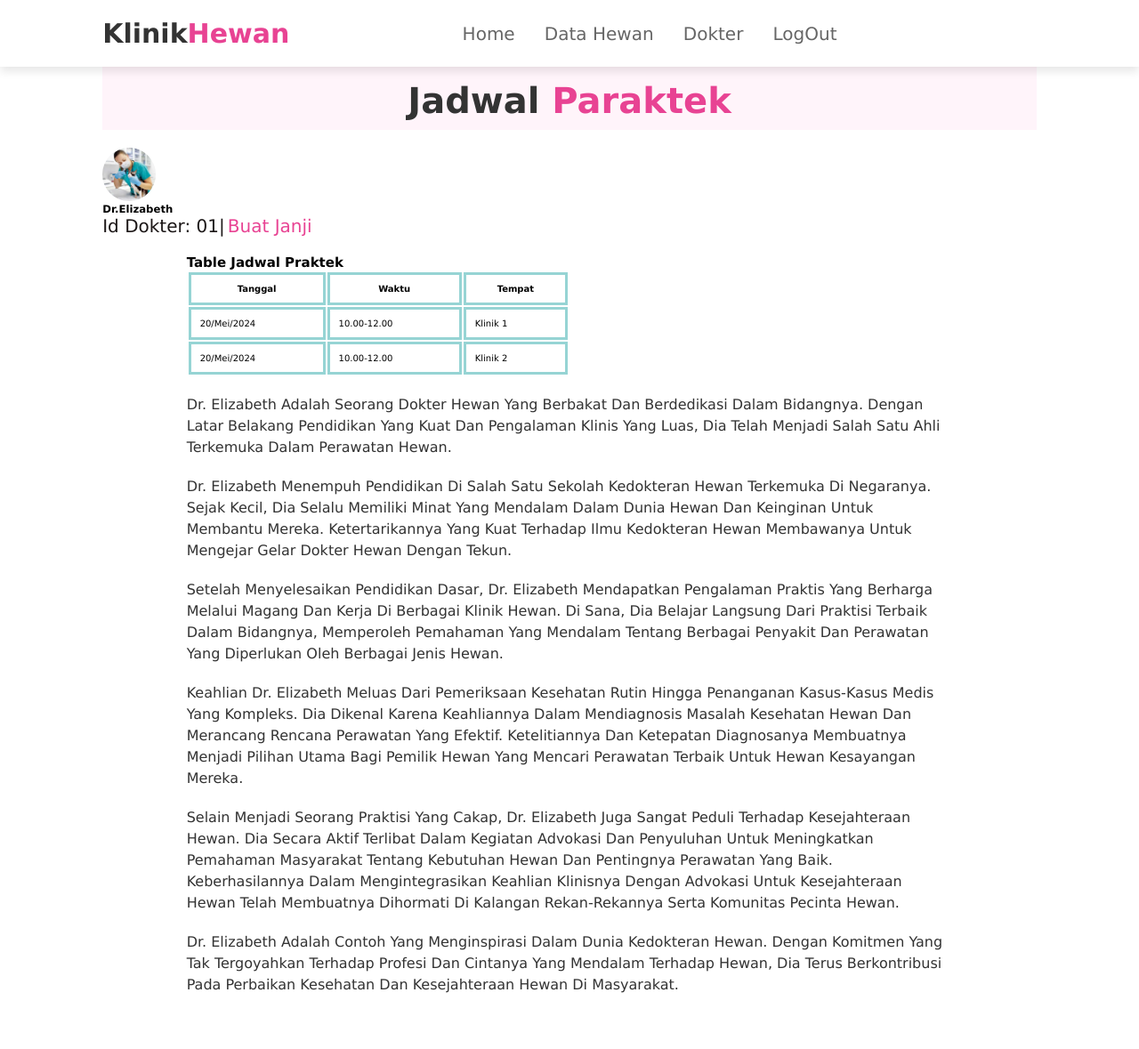
After one commit to NurulAulia84/KELOMPOK-2-klinik-hewan-, a PHP site: page /jadwalDokter.php in a window 1280 px wide. The commit adds this page. Shown: the whole page at 89% size. Run offline with PHP 8.4, Linux system fonts and the light colour scheme; a user stored in the database is signed in.

Commit message:
melakukan perubahan

```diff
--- /dev/null
+++ b/jadwalDokter.php
@@ -0,0 +1,87 @@
+<?php
+session_start();
+if (!isset($_SESSION['username'])) {
+    header("Location: home.php");
+}
+?>
+
+
+<!DOCTYPE html>
+<html lang="en">
+    <head>
+        <meta charset="UTF-8">
+        <meta name="viewport" content="width=device-width, initial-scale=1.0">
+        <link rel="stylesheet" href="styleIndex.css">
+        <title>Sistem Klinik Hewan Online</title>
+    </head>
+    <body>
+        <!--header section starts-->
+        <header>
+
+            <input type="checkbox" name="" id="toggler">
+            <label for="toggler" class="fas fa-bars"></label>
+
+            <a href="#" class="logo">Klinik<span>Hewan</span></a>
+            <nav class="navbar">
+            <a href="home.php">home</a>
+                <a href="data.html">data hewan</a>
+                <a href="dokter.php">dokter</a>
+                <a href="logout.php">LogOut</a>
+            </nav>
+
+            <div class="icons">
+                <a href="#review" class="fas fa-heart"></a>
+                <a href="#" class="fas fa-user"></a>
+            </div>
+        </header>
+        <!--profil doctor starts-->
+        <section class="profil" id="profil">
+            <h1 class="heading">Jadwal <span>Paraktek</span></h1>
+            <div class="box-container">
+                <div class="user">
+                    <img src=dokter1.webp alt="">
+                    <div class="user-info">
+                        <h3>dr.elizabeth</h3>
+                        <a1>Id <span>dokter: 01|</span></a1>
+                        <a href="data.html">Buat janji</a>
+                    </div>
+
+        <section class="tabel" id="tabel">
+            <head>
+                <table>
+                    <h2>Table Jadwal Praktek</h2>
+                    <table style="width:50%">
+                        <tr>
+                            <th>Tanggal</th>
+                            <th>Waktu</th>
+                            <th>Tempat</th>
+                        </tr>
+                        <tr>
+                            <td>20/Mei/2024</td>
+                            <td>10.00-12.00</td>
+                            <td>Klinik 1</td>
+                        </tr>
+                        <tr>
+                            <td>20/Mei/2024</td>
+                            <td>10.00-12.00</td>
+                            <td>Klinik 2</td>
+                        </tr>
+                    </table>
+                <p>Dr. Elizabeth adalah seorang dokter hewan yang berbakat dan berdedikasi dalam bidangnya. Dengan latar belakang pendidikan yang kuat
+                    dan pengalaman klinis yang luas, dia telah menjadi salah satu ahli terkemuka dalam perawatan hewan.
+                <p>Dr. Elizabeth menempuh pendidikan di salah satu sekolah kedokteran hewan terkemuka di negaranya. Sejak kecil, dia selalu memiliki minat yang mendalam dalam dunia hewan dan keinginan untuk membantu mereka.
+                    Ketertarikannya yang kuat terhadap ilmu kedokteran hewan membawanya untuk mengejar gelar dokter hewan dengan tekun.</p>
+                <p>Setelah menyelesaikan pendidikan dasar, Dr. Elizabeth mendapatkan pengalaman praktis yang berharga melalui magang dan kerja di berbagai klinik hewan.
+                    Di sana, dia belajar langsung dari praktisi terbaik dalam bidangnya, memperoleh pemahaman yang mendalam tentang berbagai penyakit dan perawatan yang diperlukan oleh berbagai jenis hewan.</p>
+                <p>Keahlian Dr. Elizabeth meluas dari pemeriksaan kesehatan rutin hingga penanganan kasus-kasus medis yang kompleks. Dia dikenal karena keahliannya dalam mendiagnosis masalah kesehatan hewan
+                    dan merancang rencana perawatan yang efektif. Ketelitiannya dan ketepatan diagnosanya membuatnya menjadi pilihan utama bagi pemilik hewan yang mencari perawatan terbaik untuk hewan kesayangan mereka.</p>
+                <p>Selain menjadi seorang praktisi yang cakap, Dr. Elizabeth juga sangat peduli terhadap kesejahteraan hewan. Dia secara aktif terlibat dalam kegiatan advokasi dan penyuluhan untuk meningkatkan pemahaman masyarakat
+                    tentang kebutuhan hewan dan pentingnya perawatan yang baik. Keberhasilannya dalam mengintegrasikan keahlian klinisnya dengan advokasi untuk kesejahteraan hewan telah membuatnya dihormati di kalangan rekan-rekannya serta komunitas pecinta hewan.</p>
+                <p>Dr. Elizabeth adalah contoh yang menginspirasi dalam dunia kedokteran hewan. Dengan komitmen yang tak tergoyahkan terhadap profesi dan cintanya yang mendalam terhadap hewan, dia terus berkontribusi pada perbaikan kesehatan dan kesejahteraan hewan di masyarakat.</p>
+                </p>
+            </div>
+
+        <!--profil doctor ends-->
+
+    </body>
+</html>
--- a/style.css
+++ b/styleIndex.css
@@ -181,7 +181,7 @@ header .fa-bars{
 
 .janji-temu .heading{
     padding-top: 50px;
-}
+} */
 
 /*jadwal starts*/
 .data .row form{
@@ -328,7 +328,7 @@ header .fa-bars{
     gap: 1.5rem;
 }
 
-/*profil starts*/
+/*jadwal starts*/
 .profil .box-container .box{
     flex: 1 1 30rem;
     box-shadow: 0 .5rem 1.5rem rgba(0,0,0,.1);
@@ -367,7 +367,14 @@ header .fa-bars{
 .profil .heading{
     padding-top: 50px;
 }
-/*profil ends*/
+
+th, td {
+    border-style:solid;
+    border-color: #96D4D4;
+    padding: 1rem
+  }
+/*jadwal ends*/
+
 .review .box-container .box{
     flex: 1 1 30rem;
     box-shadow: 0 .5rem 1.5rem rgba(0,0,0,.1);
```
Also changed, not shown: dokter.php (+6 -8 lines).
